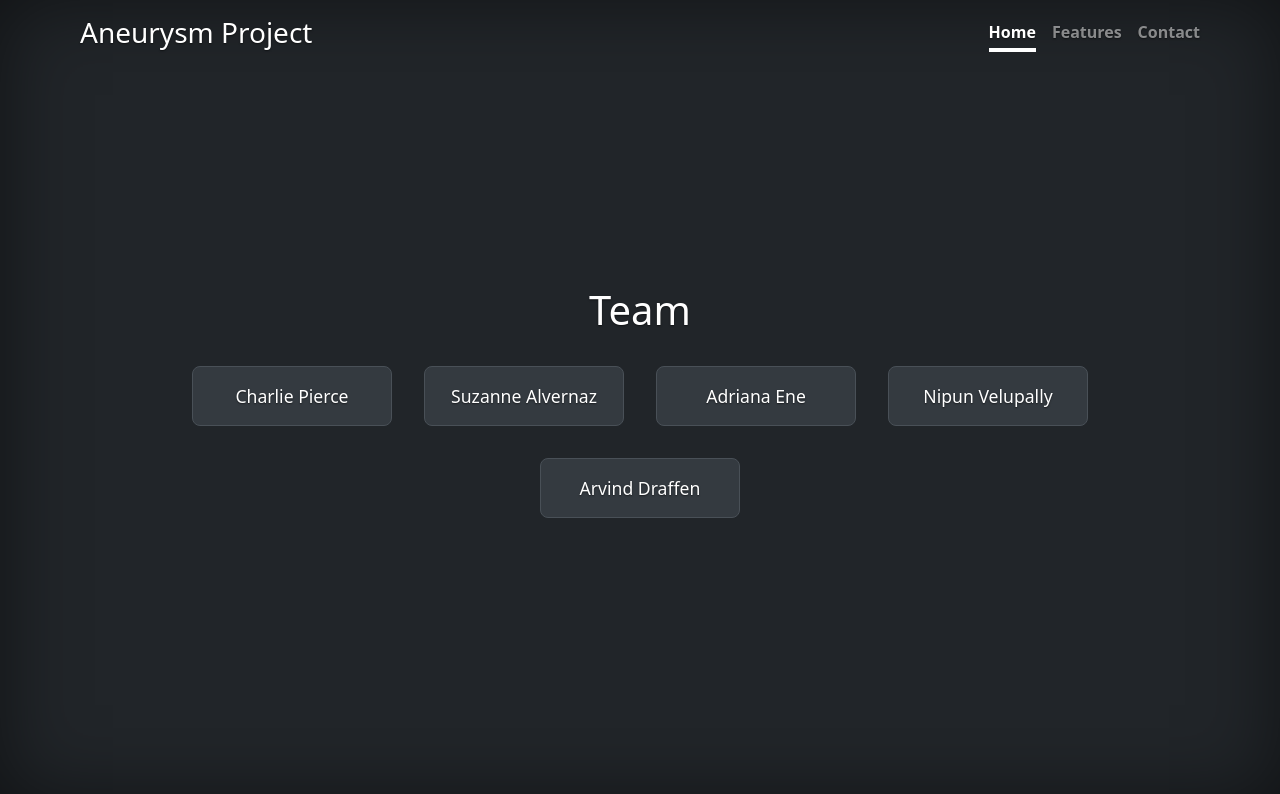
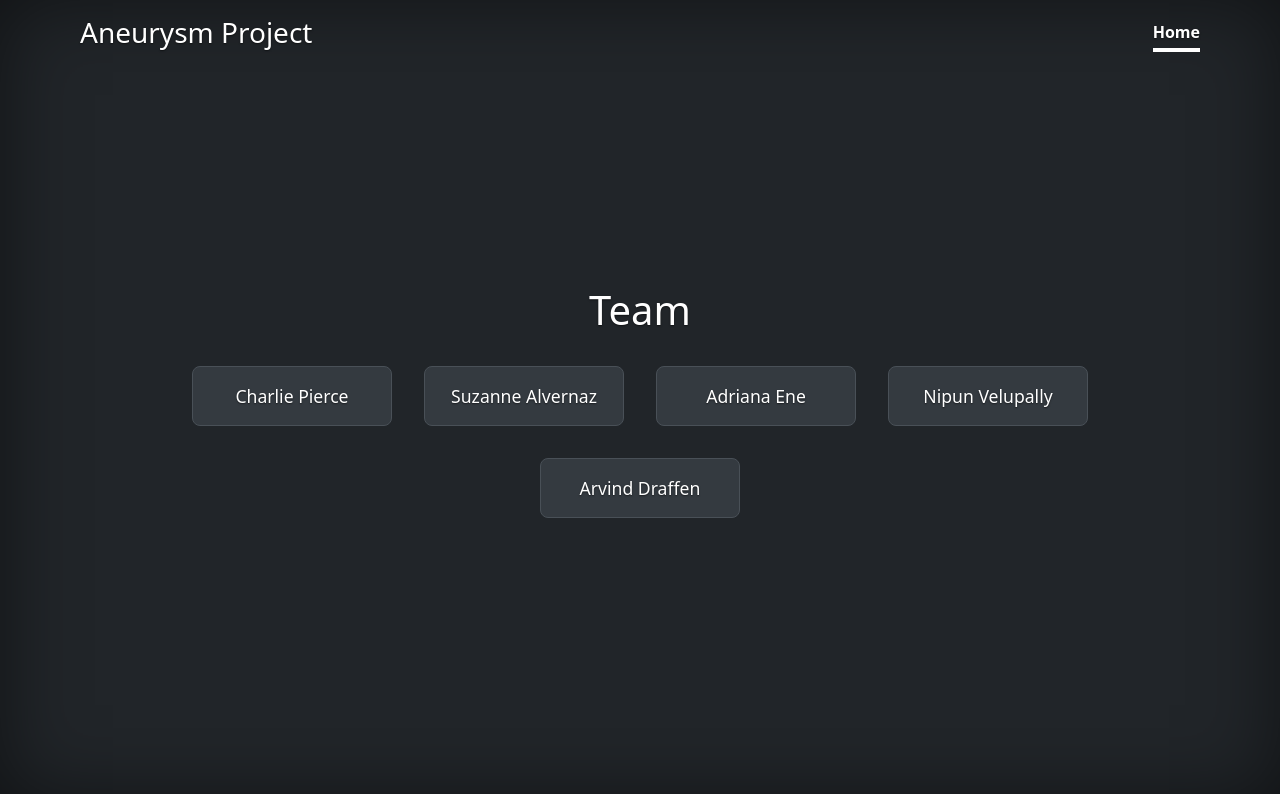
Before and after one commit to arvinddraffen/RsnaWebsite, a plain HTML site: page index.html in a window 1280 px wide. Drawn offline with nearby package versions, Linux system fonts and the light colour scheme.

Commit message:
Remove sample links.

```diff
--- a/index.html
+++ b/index.html
@@ -39,8 +39,6 @@
       <h3 class="float-md-start mb-0">Aneurysm Project</h3>
       <nav class="nav nav-masthead justify-content-center float-md-end">
         <a class="nav-link active" aria-current="page" href="#">Home</a>
-        <a class="nav-link" href="#">Features</a>
-        <a class="nav-link" href="#">Contact</a>
       </nav>
     </div>
   </header>
```
